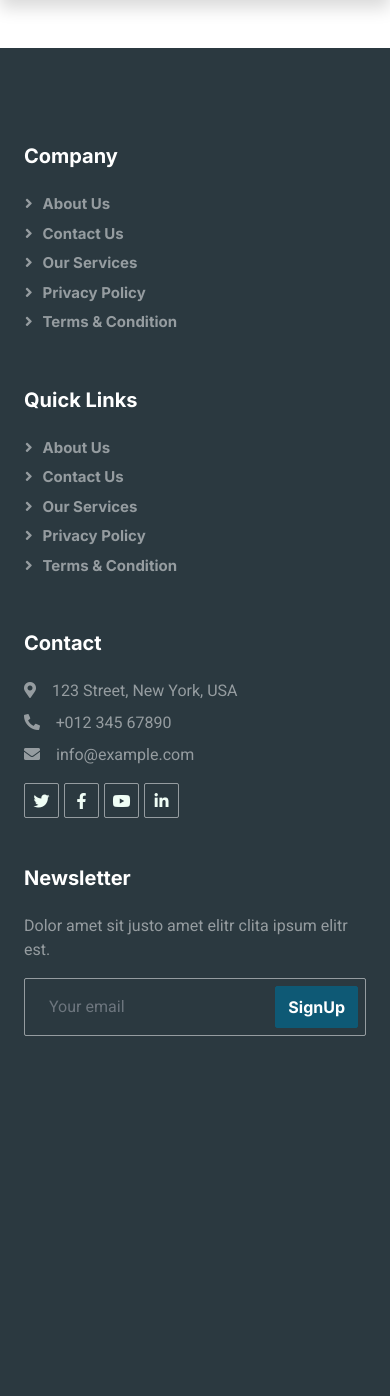
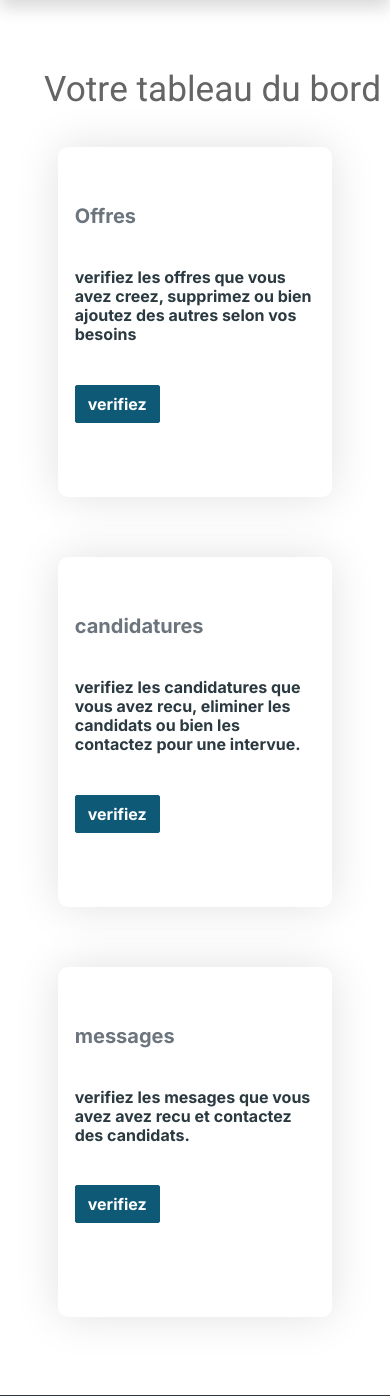
Before and after one commit to amsem/Jobly, a PHP site: page /profil.php in a window 390 px wide; the page is wider, and only the part inside the window is pictured. Shown: the part 75-1471 px from the top of that part. Before the commit the page ends 1111 px from the top of that part, so only its background shows below. Run offline with PHP 8.4, Linux system fonts and the light colour scheme; some libraries are stand-ins or nearby versions.

Commit message:
ajouter profile+ dashboard

```diff
--- a/View/css/dashboard.css
+++ b/View/css/dashboard.css
@@ -1,145 +1,63 @@
-body {
-    font-size: .875rem;
+  /*****sidebar card******/
+
+  .skills{
+    display: flex;
+    flex-direction: row;
+  }
+  .cardprofile {
+      width: 350px;
+      background-color: #efefef;
+      border: none;
+      cursor: pointer;
+      transition: all 0.5s;
+  }
+   .name {
+      font-size: 22px;
+      font-weight: bold
+  }
+  .text span {
+      font-size: 13px;
+      color: #545454;
+      font-weight: 500
+  }
+  .icons i {
+      font-size: 19px
   }
 
-  .feather {
-    width: 16px;
-    height: 16px;
+/*** DASHBOARD****/
+  .container-fluid, .containerdashboard{
+    display: flex;
+    flex-direction: row;
+  }
+  .carddash{
+    width: 30%;
+    margin: auto;
+    height: 350px;
+    border-radius: 10px;
+    box-shadow: 0 0 45px rgba(0, 0, 0, .12);
+    border: 1px solid transparent;
+    transition: .5s;
 }
 
-  /*
-   * Sidebar
-   */
-
-  .sidebar {
-    position: fixed;
-    top: 0;
-    /* rtl:raw:
-    right: 0;
-    */
-    bottom: 0;
-    /* rtl:remove */
-    left: 0;
-    z-index: 100; /* Behind the navbar */
-    padding: 48px 0 0; /* Height of navbar */
-    box-shadow: inset -1px 0 0 rgba(0, 0, 0, .1);
+.carddash:hover {
+    border-color: rgba(0, 0.1, 0, .08);
+    box-shadow: none;
 }
 
-  @media (max-width: 767.98px) {
-    .sidebar {
-      top: 5rem;
+@media (max-width: 991.98px) {
+  .container-fluid, .containerdashboard{
+    display: flex;
+    flex-direction: column;
       }
+  .carddash{
+    min-width: 75%;
+    margin: 30px auto ;
+    height: 350px;
+    border-radius: 10px;
   }
 
-  .sidebar-sticky {
-    position: relative;
-    top: 0;
-    height: calc(100vh - 48px);
-    padding-top: .5rem;
-    overflow-x: hidden;
-    overflow-y: auto; /* Scrollable contents if viewport is shorter than content. */
     }
-
-  .sidebar .nav-link {
-    font-weight: 500;
-    color: #333;
+.titledash{
+  margin: 4rem auto 0 2rem;
+  font-size: 2.2rem;
 }
-
-  .sidebar .nav-link .feather {
-    margin-right: 4px;
-    color: #727272;
-  }
-
-  .sidebar .nav-link.active {
-    color: #2470dc;
-  }
-
-  .sidebar .nav-link:hover .feather,
-  .sidebar .nav-link.active .feather {
-    color: inherit;
-  }
-
-  .sidebar-heading {
-    font-size: .75rem;
-  }
-
-  /*
-   * Navbar
-   */
-
-  .navbar-brand {
-    padding-top: .75rem;
-    padding-bottom: .75rem;
-    background-color: rgba(0, 0, 0, .25);
-    box-shadow: inset -1px 0 0 rgba(0, 0, 0, .25);
-  }
-
-  .navbar .navbar-toggler {
-    top: .25rem;
-    right: 1rem;
-  }
-
-  .navbar .form-control {
-    padding: .75rem 1rem;
-  }
-
-  .form-control-dark {
-    color: #fff;
-    background-color: rgba(255, 255, 255, .1);
-    border-color: rgba(255, 255, 255, .1);
-  }
-
-  .form-control-dark:focus {
-    border-color: transparent;
-    box-shadow: 0 0 0 3px rgba(255, 255, 255, .25);
-  }
-.bd-placeholder-img {
-    font-size: 1.125rem;
-    text-anchor: middle;
-    -webkit-user-select: none;
-    -moz-user-select: none;
-    user-select: none;
-  }
-
-  @media (min-width: 768px) {
-    .bd-placeholder-img-lg {
-      font-size: 3.5rem;
-    }
-  }
-
-  .b-example-divider {
-    height: 3rem;
-    background-color: rgba(0, 0, 0, .1);
-    border: solid rgba(0, 0, 0, .15);
-    border-width: 1px 0;
-    box-shadow: inset 0 .5em 1.5em rgba(0, 0, 0, .1), inset 0 .125em .5em rgba(0, 0, 0, .15);
-  }
-
-  .b-example-vr {
-    flex-shrink: 0;
-    width: 1.5rem;
-    height: 100vh;
-  }
-
-  .bi {
-    vertical-align: -.125em;
-    fill: currentColor;
-  }
-
-  .nav-scroller {
-    position: relative;
-    z-index: 2;
-    height: 2.75rem;
-    overflow-y: hidden;
-  }
-
-  .nav-scroller .nav {
-    display: flex;
-    flex-wrap: nowrap;
-    padding-bottom: 1rem;
-    margin-top: -1px;
-    overflow-x: auto;
-    text-align: center;
-    white-space: nowrap;
-    -webkit-overflow-scrolling: touch;
-  }
--- a/View/profil.php
+++ b/View/profil.php
@@ -1,5 +1,79 @@
 <?php require "template/header.php"; ?>
+<div class="container-fluid">
+  <nav id="sidebarMenu" class="col-md-4 col-lg-3 d-md-block bg-light sidebar collapse">
+    <div class="position-sticky pt-3">
 
+
+      <div class="container mt-4 mb-4 p-3 d-flex justify-content-center">
+        <div class="card cardprofile p-4">
+          <div class=" image d-flex flex-column justify-content-center align-items-center">
+            <button class="btn btn-secondary">
+              <img src="https://i.imgur.com/wvxPV9S.png" height="100" width="100" />
+            </button>
+            <span class="name mt-3">Eleanor Pena</span>
+            <div class=" d-flex mt-2">
+              <button class="btn1 btn-dark">Edit Profile</button>
+            </div>
+            <div class="text mt-3">
+              <span>Eleanor Pena is a creator of minimalistic x bold graphics and digital artwork.<br><br> Artist/ Creative Director by Day #NFT minting@ with FND night. </span>
+            </div>
+            <div class="gap-3 mt-3 icons d-flex flex-row justify-content-center align-items-center">
+              <span><i class="fa fa-twitter"></i></span>
+              <span><i class="fa fa-facebook-f"></i></span>
+              <span><i class="fa fa-instagram"></i></span>
+              <span><i class="fa fa-linkedin"></i></span>
+            </div>
+            <div class="skills gap-3 ">
+              <h4>skills</h4>
+              <div>py</div>
+              <div>js</div>
+              <div>html</div>
+              <div>css</div>
+              <div>latex</div>
+            </div>
+          </div>
+        </div>
+      </div>
+    </div>
+  </nav>
+  <div class="containerall row">
+    <p class="titledash ">Votre tableau du bord :</p>
+    <div class="containerdashboard ">
+
+      <div class="card carddash" >
+        <div class="card-body">
+          <h5 class="card-title mb-4 pb-3 pt-3 mt-4 text-muted">Offres</h5>
+          <h6 class="card-text mb-4 pb-2">verifiez les offres que vous avez creez, supprimez ou bien ajoutez des autres selon vos besoins</h6>
+          <button class="btn btn-secondary mt-2">
+            <a href="#" class="card-link text-white">verifiez</a>
+          </button>
+
+        </div>
+      </div>
+      <div class="card carddash" >
+        <div class="card-body">
+          <h5 class="card-title mb-4 pb-3 pt-3 mt-4 text-muted">candidatures</h5>
+          <h6 class="card-text mb-4 pb-2">verifiez les candidatures que vous avez recu, eliminer les candidats ou bien les contactez pour une intervue.</h6>
+          <button class="btn btn-secondary mt-2">
+            <a href="#" class="card-link text-white">verifiez</a>
+          </button>
+
+        </div>
+      </div>
+      <div class="card carddash" >
+        <div class="card-body">
+          <h5 class="card-title mb-4 pb-3 pt-3 mt-4 text-muted">messages</h5>
+          <h6 class="card-text mb-4 pb-2">verifiez les mesages que vous avez avez recu et contactez des candidats.</h6>
+          <button class="btn btn-secondary mt-2">
+            <a href="#" class="card-link text-white">verifiez</a>
+          </button>
+
+        </div>
+      </div>
+    </div>
+  </div>
+
+</div>
 
 
 <?php require "template/footer.php"; ?>
--- a/View/template/header.php
+++ b/View/template/header.php
@@ -34,6 +34,7 @@
     <!-- Template Stylesheet -->
     <link href="css/style.css" rel="stylesheet">
     <link href="css/modal.css" rel="stylesheet">
+    <link href="css/dashboard.css" rel="stylesheet">
 </head>
 
 <body>
```
Also changed, not shown: View/candidat/profile.php (+5 -5 lines), View/css/message.css (added), View/css/style.css (line endings or trailing spaces), View/message.php (added). Lines whose indentation alone changed are shown as unchanged.
